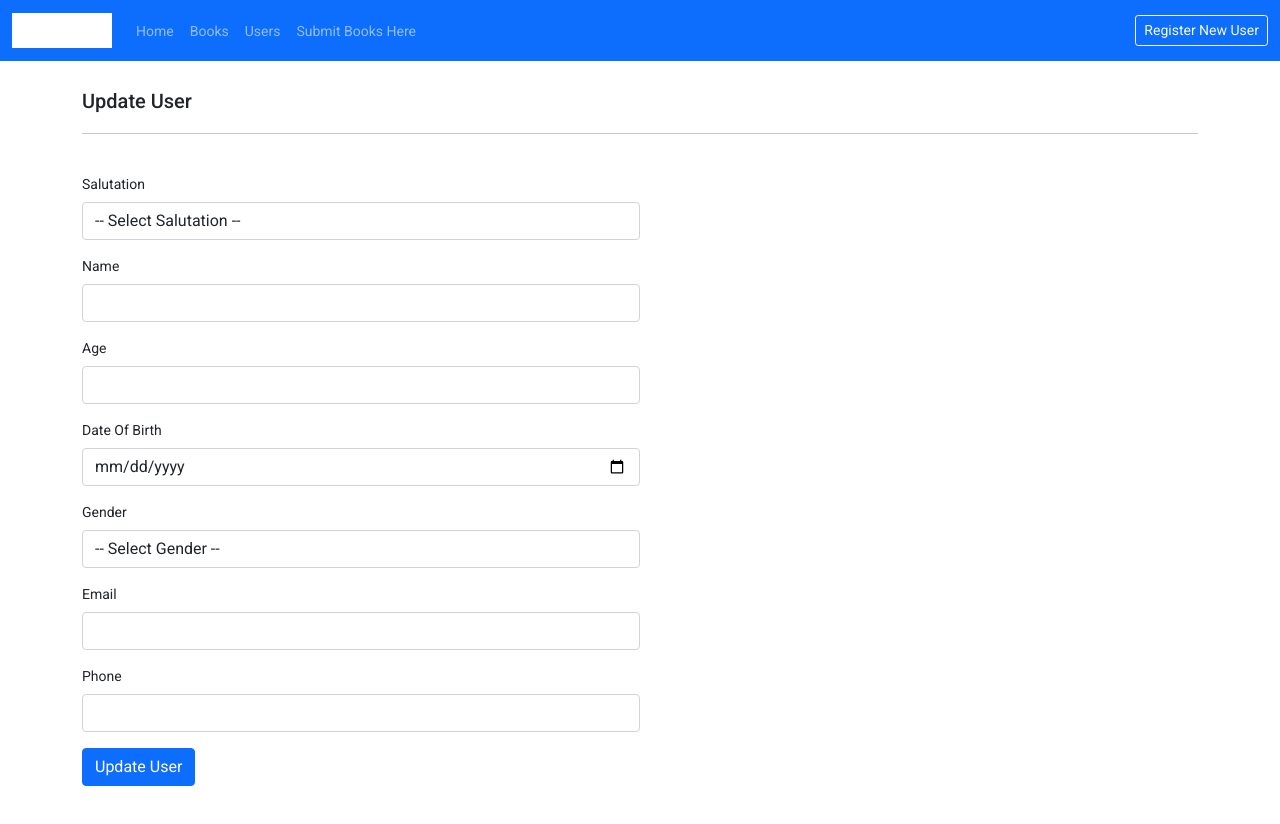
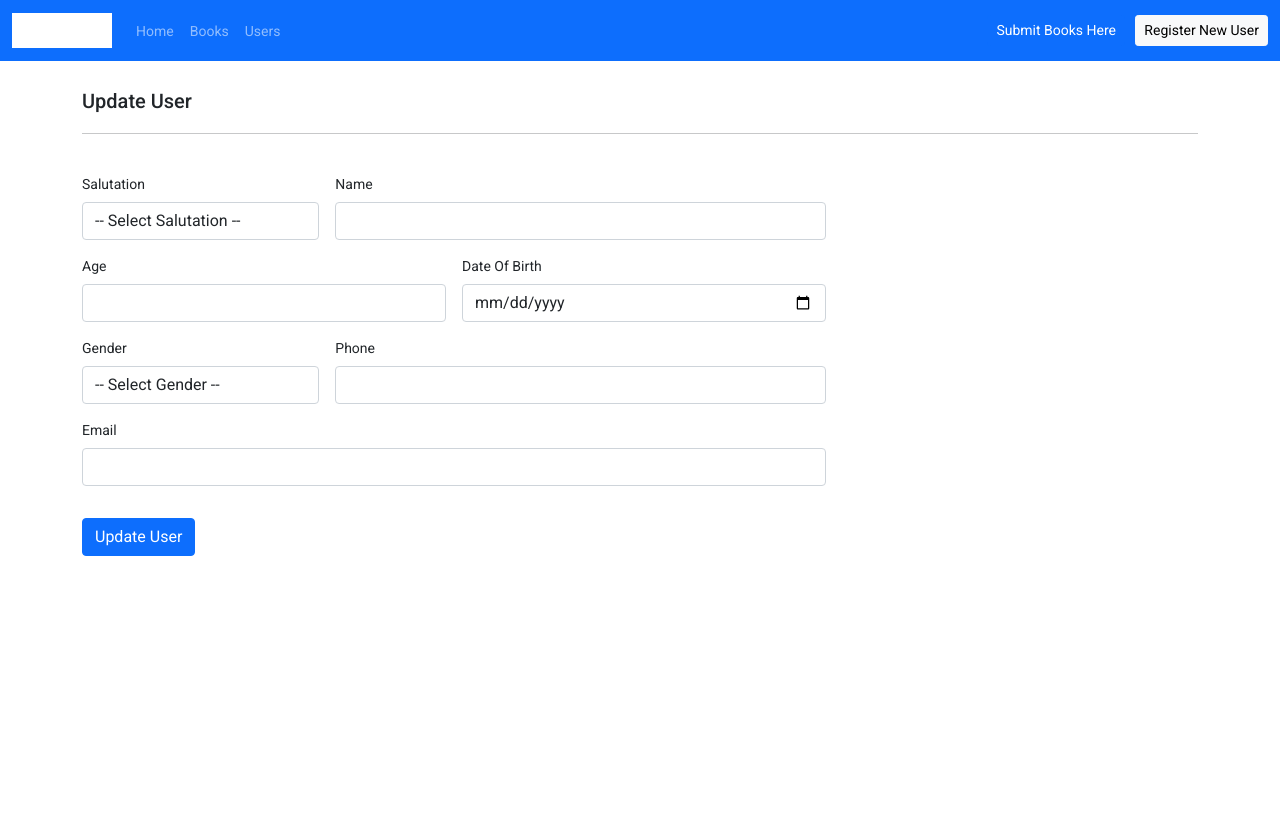
Before and after one commit to vedantpatel1997/LibraryProject, an Angular app: page /AddOrEditUser/1 in a window 1280 px wide. After the commit the page ends 800 px from the top, so only its background shows below. Built offline with nearby package versions, Linux system fonts and the light colour scheme; no server answers; grey boxes are pictures that could not be loaded.

Commit message:
Angular Material Table

```diff
--- a/src/app/BookHandler/add-or-edit-book/add-or-edit-book.component.html
+++ b/src/app/BookHandler/add-or-edit-book/add-or-edit-book.component.html
@@ -10,10 +10,10 @@
 </h2>
 
 <hr>
-<div class="col-sm-6 pt-4 pb-4">
-    <form [formGroup]="userForm" (ngSubmit)="SaveData()" #form="ngForm">
+<div class="col-sm-8  pt-4 pb-4">
+    <form [formGroup]="userForm" (ngSubmit)="SaveData()" #form="ngForm" class="row g-3">
 
-        <div class="mb-3">
+        <div class="col-md-12">
             <label class="form-label">Title</label>
             <input type="text" name="title" class="form-control" formControlName="title">
             <div class="text-danger"
@@ -22,7 +22,7 @@
             </div>
         </div>
 
-        <div class="mb-3">
+        <div class="col-md-8">
             <label class="form-label">Author</label>
             <input type="text" name="author" class="form-control" formControlName="author">
             <div class="text-danger"
@@ -31,7 +31,16 @@
             </div>
         </div>
 
-        <div class="mb-3">
+        <div class="col-md-4">
+            <label class="form-label">Price</label>
+            <input type="number" name="price" class="form-control" formControlName="price">
+            <div class="text-danger"
+                *ngIf="userForm.controls['price'].errors && (form.submitted || userForm.controls['price'].touched)">
+                <span [hidden]="!userForm.controls['price'].errors['required']"> Enter Price</span>
+            </div>
+        </div>
+
+        <div class="col-md-4">
             <label class="form-label">Total Quantity</label>
             <input type="number" name="totalQuantity" class="form-control" formControlName="totalQuantity">
             <div class="text-danger"
@@ -41,7 +50,7 @@
             </div>
         </div>
 
-        <div class="mb-3">
+        <div class="col-md-4">
             <label class="form-label">Available Quantity</label>
             <input type="number" name="availableQuantity" class="form-control" formControlName="availableQuantity">
             <div class="text-danger"
@@ -51,7 +60,7 @@
             </div>
         </div>
 
-        <div class="mb-3">
+        <div class="col-md-4">
             <label class="form-label">Issued Quantity</label>
             <input type="number" name="issuedQuantity" class="form-control" formControlName="issuedQuantity">
             <div class="text-danger"
@@ -60,14 +69,7 @@
             </div>
         </div>
 
-        <div class="mb-3">
-            <label class="form-label">Price</label>
-            <input type="number" name="price" class="form-control" formControlName="price">
-            <div class="text-danger"
-                *ngIf="userForm.controls['price'].errors && (form.submitted || userForm.controls['price'].touched)">
-                <span [hidden]="!userForm.controls['price'].errors['required']"> Enter Price</span>
-            </div>
-        </div>
+
 
 
 
--- a/src/app/Models/User.ts
+++ b/src/app/Models/User.ts
@@ -3,7 +3,7 @@ export class User {
     salutation: string | any;
     name: string | any;
     age: number | any;
-    dob: string | any;
+    dob: Date | any;
     gender: string | any;
     email: string | any;
     phone: number | any;
--- a/src/app/UserHandler/add-or-edit-user/add-or-edit-user.component.html
+++ b/src/app/UserHandler/add-or-edit-user/add-or-edit-user.component.html
@@ -5,10 +5,9 @@
     <span>Update User</span>
 </h2>
 <hr>
-<div class="col-sm-6 pt-4 pb-4">
-    <form [formGroup]="userForm" (ngSubmit)="SaveData()" #form="ngForm">
-
-        <div class="mb-3">
+<div class="col-sm-8 pt-4 pb-4">
+    <form [formGroup]="userForm" (ngSubmit)="SaveData()" #form="ngForm" class="row g-3">
+        <div class="col-md-4">
             <label class="form-label">Salutation</label>
             <!-- <input type="text" name="salutation" class="form-control" formControlName="salutation"> -->
             <select class="form-control" name="salutation" formControlName="salutation">
@@ -23,7 +22,7 @@
             </div>
         </div>
 
-        <div class="mb-3">
+        <div class="col-md-8">
             <label class="form-label">Name</label>
             <input type="text" name="name" class="form-control" formControlName="name">
             <div class="text-danger"
@@ -34,7 +33,7 @@
             </div>
         </div>
 
-        <div class="mb-3">
+        <div class="col-md-6">
             <label class="form-label">Age</label>
             <input type="number" name="age" class="form-control" formControlName="age">
             <div class="text-danger"
@@ -46,7 +45,7 @@
             </div>
         </div>
 
-        <div class="mb-3">
+        <div class="col-md-6">
             <label class="form-label">Date Of Birth</label>
             <input type="date" name="dob" class="form-control" formControlName="dob">
             <div class="text-danger"
@@ -55,7 +54,7 @@
             </div>
         </div>
 
-        <div class="mb-3">
+        <div class="col-md-4">
             <label class="form-label">Gender</label>
             <!-- <input type="text" name="gender" class="form-control" formControlName="gender"> -->
             <select class="form-control" name="gender" formControlName="gender">
@@ -69,6 +68,15 @@
             </div>
         </div>
 
+        <div class="col-md-8">
+            <label class="form-label">Phone</label>
+            <input type="text" name="phone" class="form-control" formControlName="phone">
+            <div class="text-danger"
+                *ngIf="userForm.controls['phone'].errors && (form.submitted || userForm.controls['phone'].touched)">
+                <span [hidden]="!userForm.controls['phone'].errors['minlength']"> Phone No must have 12 digit</span>
+            </div>
+        </div>
+
         <div class="mb-3">
             <label class="form-label">Email</label>
             <input type="text" name="email" class="form-control" formControlName="email">
@@ -78,14 +86,7 @@
             </div>
         </div>
 
-        <div class="mb-3">
-            <label class="form-label">Phone</label>
-            <input type="text" name="phone" class="form-control" formControlName="phone">
-            <div class="text-danger"
-                *ngIf="userForm.controls['phone'].errors && (form.submitted || userForm.controls['phone'].touched)">
-                <span [hidden]="!userForm.controls['phone'].errors['minlength']"> Phone no should have min 12 digit</span>
-            </div>
-        </div>
+
 
         <div class="mb-3">
             <input type="submit" value="Add User" *ngIf="id == undefined" class="btn btn-primary">
--- a/src/app/UserHandler/add-or-edit-user/add-or-edit-user.component.ts
+++ b/src/app/UserHandler/add-or-edit-user/add-or-edit-user.component.ts
@@ -28,7 +28,7 @@ export class AddOrEditUserComponent implements OnInit {
       name: [null, [Validators.required,Validators.minLength(5),Validators.maxLength(50)]],
       age: [null, [Validators.required,Validators.min(18),Validators.max(120)]],
       dob: [null, [Validators.required]],
-      gender: [null, [Validators.required, Validators.nullValidator]],
+      gender: [null, [Validators.required]],
       email: [null, [Validators.email]],
       phone: [null, [Validators.minLength(12)]]
     })
--- a/src/app/UserHandler/users/users.component.ts
+++ b/src/app/UserHandler/users/users.component.ts
@@ -15,7 +15,7 @@ import { MatTableDataSource } from '@angular/material/table';
 export class UsersComponent implements OnInit {
 
   users: User[] | any;
-
+  today: any = new Date();
 
   constructor(private userService: UserService) {
   }
--- a/src/app/app.component.html
+++ b/src/app/app.component.html
@@ -2,9 +2,9 @@
   <div class="container-fluid justify-content-start">
 
     <a class="navbar-brand">
-      <img src="https://seeklogo.com/images/C/cv-library-logo-82180EAC04-seeklogo.com.png" alt="" width="100" height="35"
-        class="d-inline-block align-text-top filter-green">  </a>
-        <!-- <a class="navbar-brand h1 mb-0">Library Project</a>
+      <img src="https://seeklogo.com/images/C/cv-library-logo-82180EAC04-seeklogo.com.png" alt="" width="100"
+        height="35" class="d-inline-block align-text-top filter-green"> </a>
+    <!-- <a class="navbar-brand h1 mb-0">Library Project</a>
     https://seeklogo.com/images/C/cv-library-logo-82180EAC04-seeklogo.com.png -->
     <div class="collapse navbar-collapse" id="navbarSupportedContent">
       <ul class="navbar-nav me-auto mb-2 mb-lg-0">
@@ -17,14 +17,17 @@
         <li class="nav-item ">
           <a class="nav-link" [routerLink]="['Users']">Users</a>
         </li>
-        <li class="nav-item ">
+        <!-- <li class="nav-item ">
           <a class="nav-link" [routerLink]="['Submit']">Submit Books Here</a>
-        </li>
+        </li> -->
       </ul>
     </div>
 
     <div class="d-flex">
-      <button class="btn btn-sm btn-outline-light" type="button" [routerLink]="['/AddOrEditUser']">Register New User</button>
+      <button class="btn btn-sm btn-primary" type="button" [routerLink]="['Submit']">Submit Books
+        Here</button>&nbsp;&nbsp;&nbsp;
+      <button class="btn btn-sm btn-light" type="button" [routerLink]="['/AddOrEditUser']">Register New
+        User</button>
     </div>
   </div>
 </nav>
--- a/src/app/home/home.component.html
+++ b/src/app/home/home.component.html
@@ -1,4 +1,4 @@
-<h1 class="mt-4">Welocome to the Library...</h1>
+<h1 class="mt-4">Welcome to the Library...</h1>
 <hr>
 <br>
 <!-- <h2>Hi there,</h2>
--- a/src/app/issue/issue.component.ts
+++ b/src/app/issue/issue.component.ts
@@ -75,9 +75,8 @@ export class IssueComponent implements OnInit {
         }
       }, err => {
         alert(err.error)
+        console.log(`Commit`)
       })
     }
-
   }
-
 }
```
